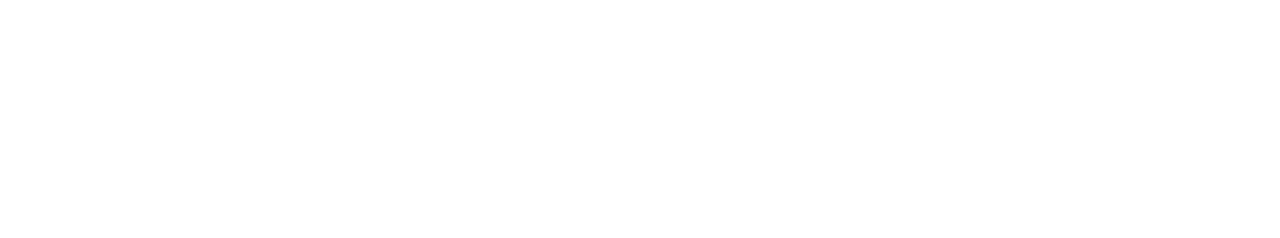
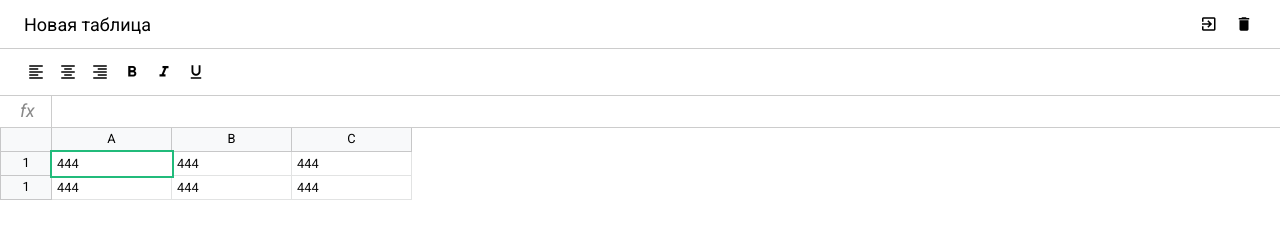
Before and after one commit to AngelikaPrik/Excel, a website built with webpack: page src/index.html in a window 1280 px wide. Built offline with nearby package versions, Linux system fonts and the light colour scheme.

Commit message:
added templates of components

```diff
--- /dev/null
+++ b/src/components/exel/index.js
@@ -0,0 +1,24 @@
+import { $ } from '../../core/dom'
+
+export class Exel {
+  constructor(selector, options) {
+    this.$el = document.querySelector(selector)
+    this.components = options.components || []
+  }
+
+  getRoot() {
+    const $root = $.create('div', 'exel')
+    this.components.forEach((Component) => {
+      const $el = $.create('div', Component.className)
+      const component = new Component($el)
+      $el.innerHTML = component.toHTML()
+      $root.append($el)
+    })
+
+    return $root
+  }
+
+  render() {
+    this.$el.append(this.getRoot())
+  }
+}
--- /dev/null
+++ b/src/components/formula/index.js
@@ -0,0 +1,12 @@
+import { ExelComponent } from '@core/ExelComponent'
+
+export class Formula extends ExelComponent {
+  static className = 'exel__formula'
+
+  toHTML() {
+    return `
+    <div class="info">fx</div>
+    <div class="input" contenteditable spellcheck="false"></div>
+    `
+  }
+}
--- /dev/null
+++ b/src/components/header/index.js
@@ -0,0 +1,19 @@
+import { ExelComponent } from '@core/ExelComponent'
+
+export class Header extends ExelComponent {
+  static className = 'exel__header'
+
+  toHTML() {
+    return `
+		<input type="text" class="input" value="Новая таблица" />
+			<div class="">
+			<div class="button">
+				<i class="material-icons">exit_to_app</i>
+			</div>
+			<div class="button">
+				<i class="material-icons">delete</i>
+			</div>
+			</div>
+		`
+  }
+}
--- /dev/null
+++ b/src/components/table/index.js
@@ -0,0 +1,34 @@
+import { ExelComponent } from '@core/ExelComponent'
+
+export class Table extends ExelComponent {
+	static className = 'exel__table'
+
+	toHTML(){
+		return `
+		<div class="row">
+			<div class="row-info"></div>
+			<div class="row-data">
+			<div class="column">A</div>
+			<div class="column">B</div>
+			<div class="column">C</div>
+			</div>
+	 	</div>
+		<div class="row">
+			<div class="row-info">1</div>
+			<div class="row-data">
+			<div class="cell selected" contenteditable>444</div>
+			<div class="cell" contenteditable>444</div>
+			<div class="cell" contenteditable>444</div>
+			</div>
+		</div>
+		<div class="row">
+			<div class="row-info">1</div>
+			<div class="row-data">
+			<div class="cell" contenteditable>444</div>
+			<div class="cell" contenteditable>444</div>
+			<div class="cell" contenteditable>444</div>
+			</div>
+		</div>
+		`
+	}
+}
--- /dev/null
+++ b/src/components/toolbar/index.js
@@ -0,0 +1,28 @@
+import { ExelComponent } from '@core/ExelComponent'
+
+export class Toolbar extends ExelComponent {
+  static className = 'exel__toolbar'
+
+  toHTML() {
+    return `
+    <div class="button">
+      <i class="material-icons">format_align_left</i>
+    </div>
+    <div class="button">
+      <i class="material-icons">format_align_center</i>
+    </div>
+    <div class="button">
+      <i class="material-icons">format_align_right</i>
+    </div>
+    <div class="button">
+      <i class="material-icons"> format_bold </i>
+    </div>
+    <div class="button">
+      <i class="material-icons">format_italic</i>
+    </div>
+    <div class="button">
+      <i class="material-icons">format_underline</i>
+    </div>
+    `
+  }
+}
--- /dev/null
+++ b/src/core/DomListener.js
@@ -0,0 +1,6 @@
+export class DomListener {
+	constructor($root){
+		if(!$root) throw new Error('No root provided for DomListener')
+		this.$root = $root;
+	}
+}
--- /dev/null
+++ b/src/core/ExelComponent.js
@@ -0,0 +1,7 @@
+import { DomListener } from './DomListener'
+
+export class ExelComponent extends DomListener {
+  toHTML() {
+    return ''
+  }
+}
--- /dev/null
+++ b/src/core/dom.js
@@ -0,0 +1,15 @@
+class Dom {
+  constructor() {}
+}
+
+export function $() {
+  return new Dom()
+}
+
+$.create = (tagName, classes = '') => {
+  const el = document.createElement(tagName)
+  if (classes) {
+    el.classList.add(classes)
+  }
+  return el
+}
--- a/src/index.js
+++ b/src/index.js
@@ -1,10 +1,13 @@
-import "./module";
-import "./scss/index.scss"
+import './scss/index.scss'
 
-console.log("working");
+import { Exel } from './components/exel'
+import { Header } from './components/header'
+import { Toolbar } from './components/toolbar'
+import { Formula } from './components/formula'
+import { Table } from './components/table'
 
-async function start() {
-	return await Promise.resolve(console.log("async work"))
-}
+const exel = new Exel('#app', {
+  components: [Header, Toolbar, Formula, Table],
+})
 
-start()
+exel.render()
--- a/src/module.js
+++ /dev/null
@@ -1 +0,0 @@
-console.log("module.js")
```
Also changed, not shown: src/assets/exel.html (+0 -1 lines), webpack.config.js (+29 -29 lines), 2 other files.
